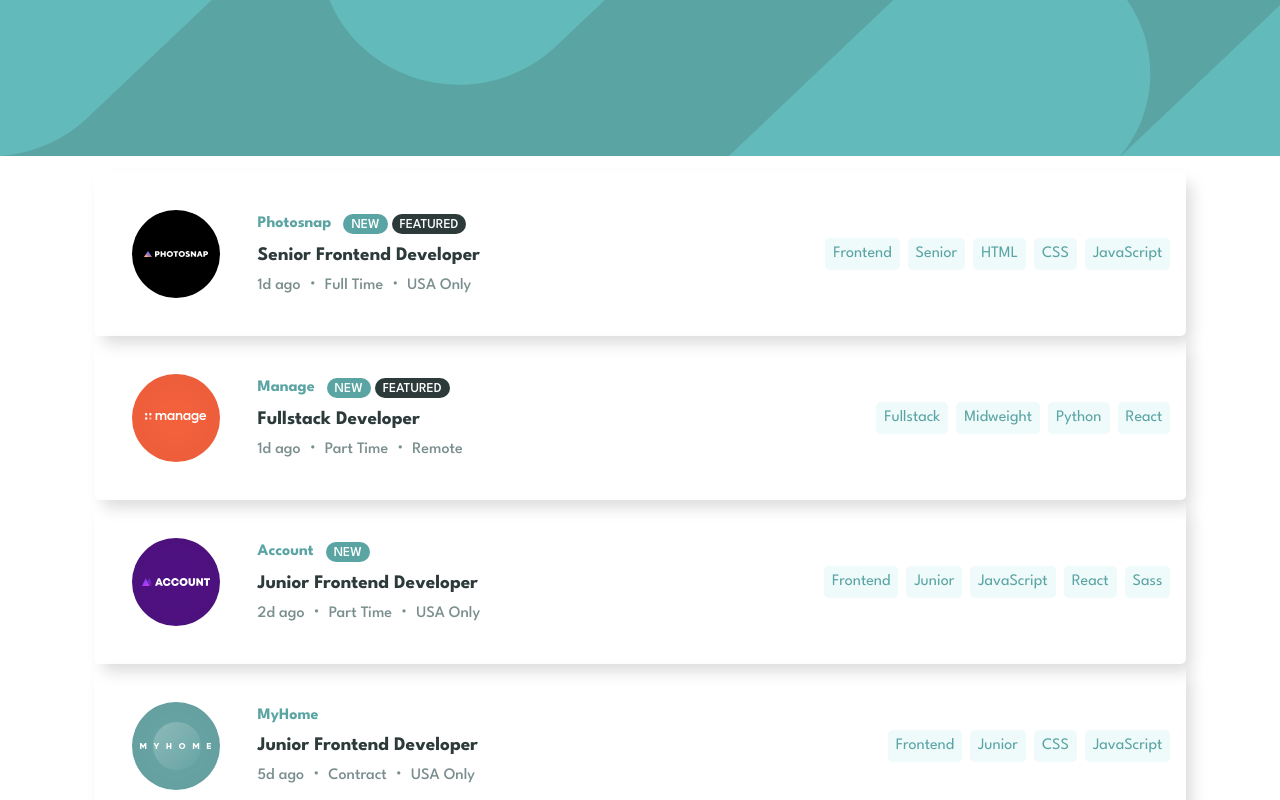
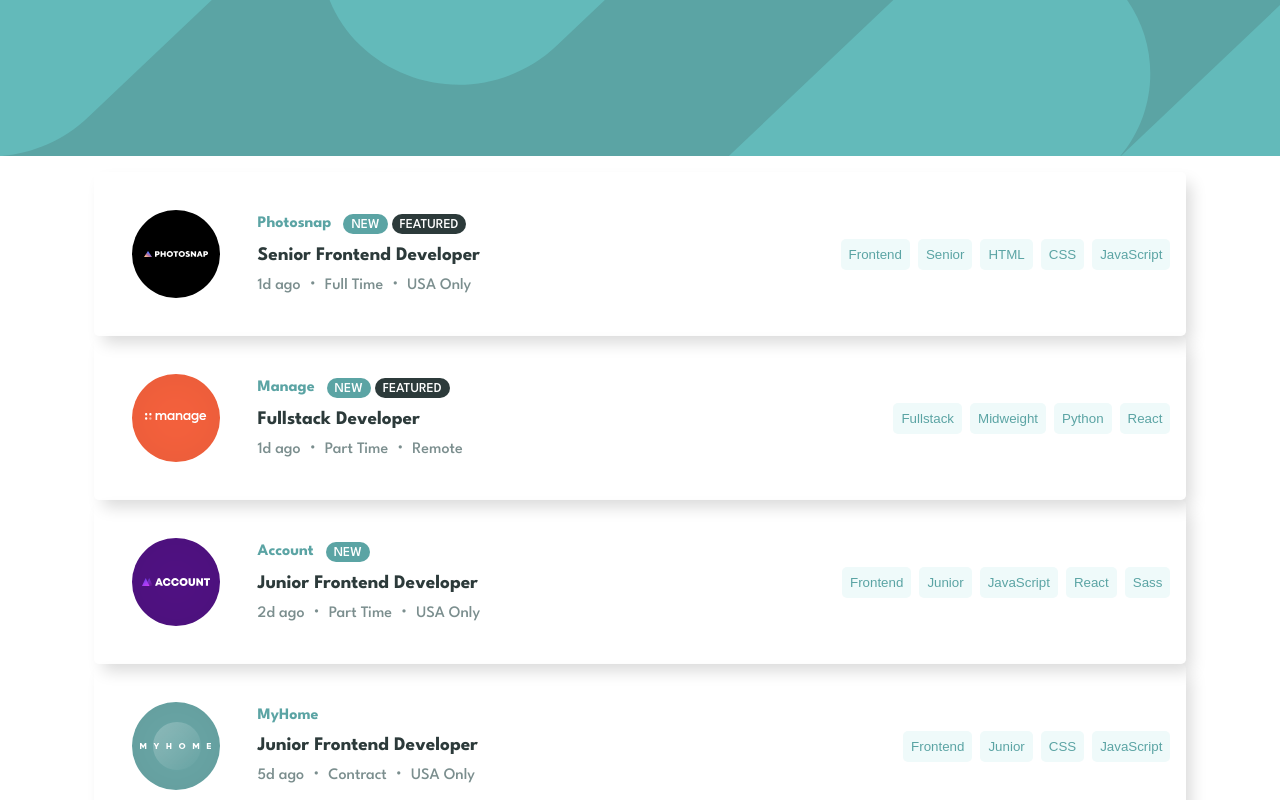
Before and after one commit to bruno-queiroz/job-listings, a Vue app: page / in a window 1280 px wide. Shown: the top 800 px of the page. Built offline with nearby package versions, Linux system fonts and the light colour scheme.

Commit message:
Turn job tag into a button

```diff
--- a/src/components/JobTag.vue
+++ b/src/components/JobTag.vue
@@ -5,9 +5,9 @@ defineProps<{
 </script>
 
 <template>
-    <div class="tag">
+    <button class="tag">
         {{tag}}
-    </div>
+    </button>
 </template>
 
 <style scoped>
@@ -16,5 +16,7 @@ defineProps<{
     border-radius: 5px;
     color: hsl(180, 29%, 50%);
     background-color: hsl(180, 52%, 96%);
+    border: none;
+    cursor: pointer;
 }
 </style>
```
